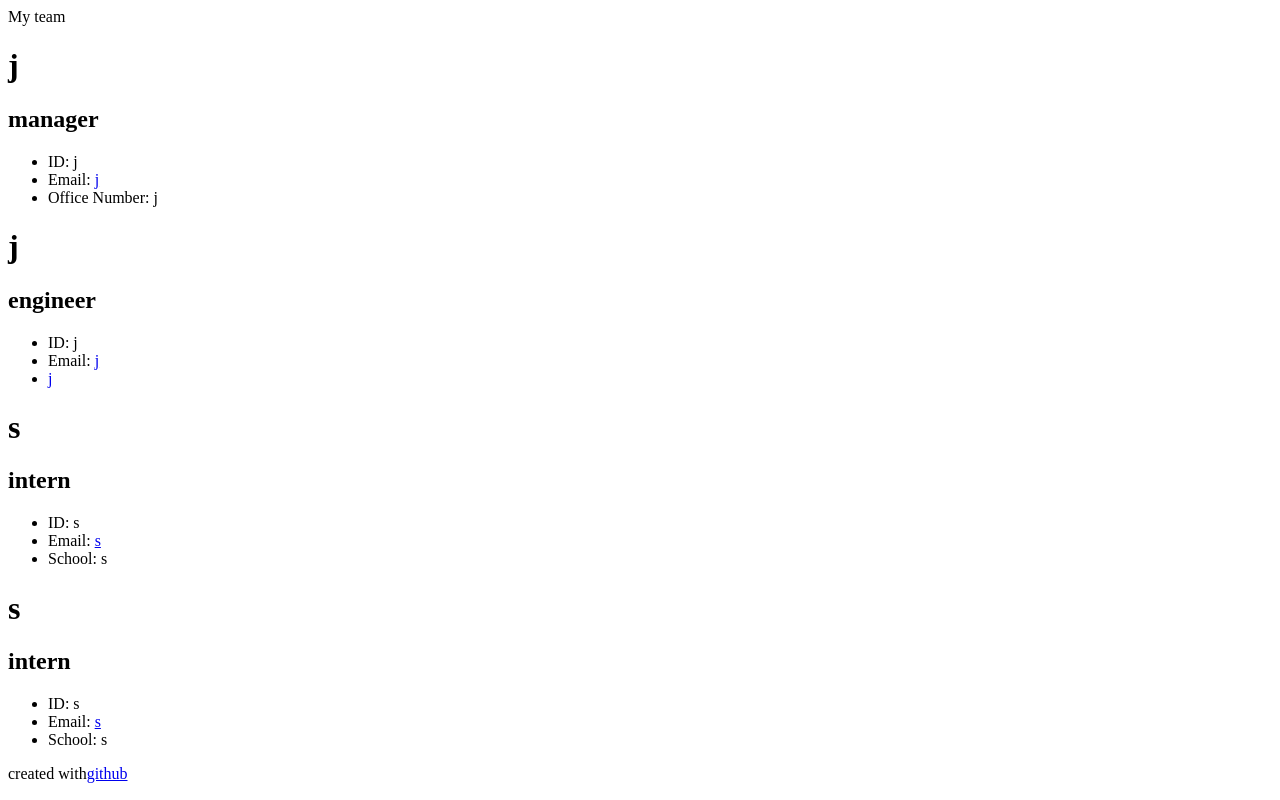
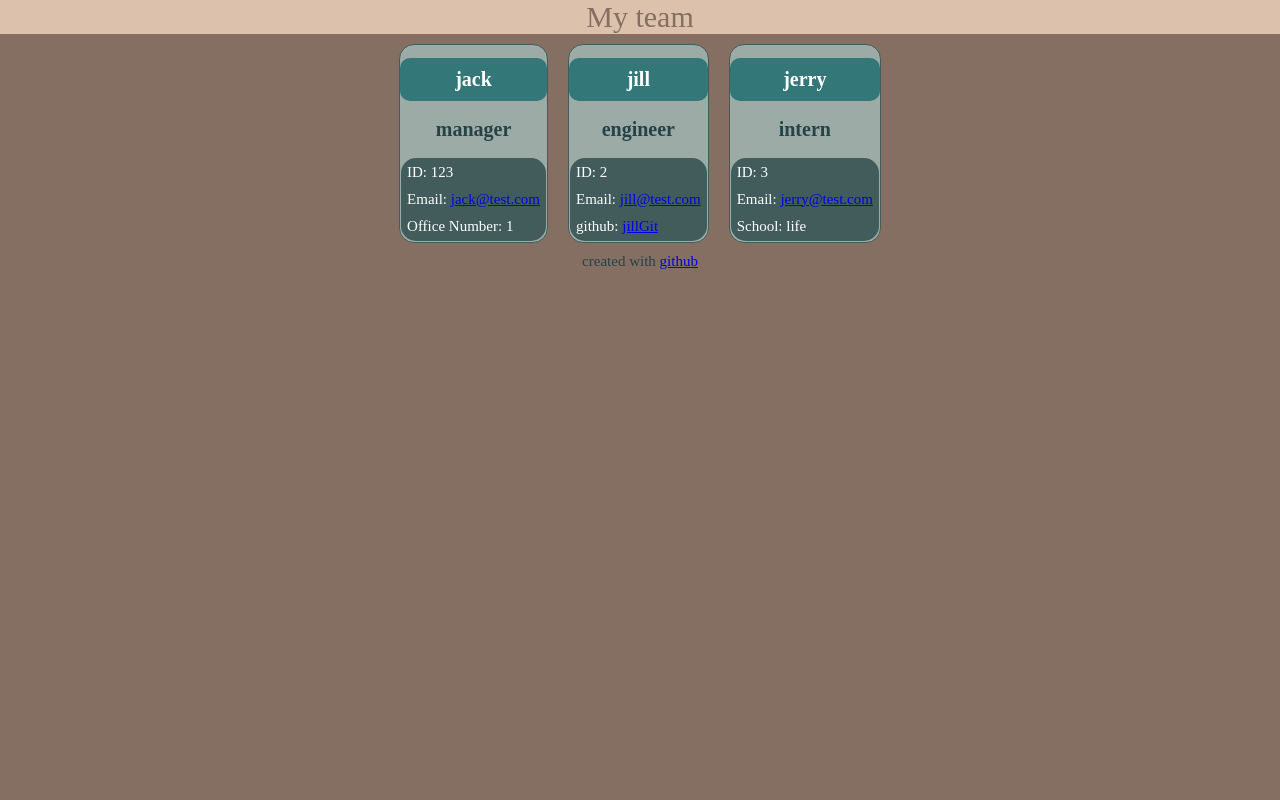
Before and after one commit to mkalik/module10-team-profile-generator, a website: page dist/index.html in a window 1280 px wide. Drawn offline with Linux system fonts and the light colour scheme.

Commit message:
fixed a typo and added some styling

```diff
--- a/__tests__/Engineer.test.js
+++ b/__tests__/Engineer.test.js
@@ -0,0 +1,19 @@
+const Class = require('../lib/classPos.js');
+
+describe('Engineer class constructor', () => {
+    describe('Starting tests', () => {
+        test('Tests to see if the class is creating an object', () => {
+            const obj = new Class.engineer();
+            expect(obj).toBeInstanceOf(Class.engineer);
+        });
+        test('Testing various class methods', () => {
+            const val = 'default';
+            const role = 'engineer';
+            const chi = new Class.engineer();
+            expect(chi.getName()).toBe(val);
+            expect(chi.getID()).toBe(val);
+            expect(chi.getRole()).toBe(role);
+            expect(chi.getGit()).toBe('null');
+        });
+    });
+});
--- a/__tests__/Intern.test.js
+++ b/__tests__/Intern.test.js
@@ -0,0 +1,19 @@
+const Class = require('../lib/classPos.js');
+
+describe('Engineer class constructor', () => {
+    describe('Starting tests', () => {
+        test('Tests to see if the class is creating an object', () => {
+            const obj = new Class.intern();
+            expect(obj).toBeInstanceOf(Class.intern);
+        });
+        test('Testing various class methods', () => {
+            const val = 'default';
+            const role = 'intern';
+            const chi = new Class.intern();
+            expect(chi.getName()).toBe(val);
+            expect(chi.getID()).toBe(val);
+            expect(chi.getRole()).toBe(role);
+            expect(chi.getSchool()).toBe('none');
+        });
+    });
+});
--- a/index.js
+++ b/index.js
@@ -4,7 +4,7 @@ const html = require('./src/htmlCreator.js');
 
 var employees = [];
 //questions for various roles (manager, engineer, intern)
-manQs = [
+var manQs = [
     {
         type: 'input',
         name: 'Name',
@@ -26,7 +26,7 @@ manQs = [
         message: "Enter your team manager's office number",
     },
 ];
-engQs = [
+var engQs = [
     {
         type: 'input',
         name: 'Name',
@@ -35,7 +35,7 @@ engQs = [
     {
         type: 'input',
         name: 'ID',
-        message: "Enter your enigneer's id number",
+        message: "Enter your engineer's id number",
     },
     {
         type: 'input',
@@ -48,7 +48,7 @@ engQs = [
         message: "Enter your engineer's github account name",
     },
 ];
-intQs = [
+var intQs = [
     {
         type: 'input',
         name: 'Name',
@@ -71,7 +71,7 @@ intQs = [
     },
 ];
 //menu question that asks a user what new role they would like to add
-menuQs = [
+var menuQs = [
     {
         type: 'list',
         name: 'role',
@@ -117,9 +117,6 @@ async function askQuestions() {
         addInt();
     } else {
         html.createHtml(employees);
-        for (var i = 0; i < employees.length; i++) {
-            console.log(employees[i].getRole());
-        }
     }
 }
 init();
--- a/lib/classPos.js
+++ b/lib/classPos.js
@@ -44,7 +44,7 @@ class manager extends employee {
     }
 }
 class intern extends employee {
-    constructor(name, id, email, school = 'not provided') {
+    constructor(name, id, email, school = 'none') {
         super(name, id, email);
         this.school = school;
         this.getSchool = () => {
--- /dev/null
+++ b/lib/style.css
@@ -0,0 +1,73 @@
+/* style sheet */
+:root{
+    --box-top:	#337778;
+    --box-body: #9caba6;
+    --box-text:#fff;
+    --bg-main: #856f62;
+    --bg-head: #dcc1ac;
+    --bg-else:#415c5a;
+}
+*{
+    border-radius: 15px;
+}
+
+body{
+    background: var(--bg-main);
+    color: #264348;
+    font-size: 15px;
+    border-radius: 0px;
+    margin:auto;
+}
+header {
+    display:block;
+    background: var(--bg-head);
+    color:var(--bg-main);
+    font-size: 30px;
+    border-radius: 0px;
+    text-align: center;
+}
+div.employee-info{
+    display:flex;
+    justify-content:center;
+
+}
+div.employee {
+    display: inline-block;
+    font-size: 20px;
+    border: 1px solid var(--bg-else);
+    background: var(--box-body);
+    margin: 10px;
+
+}
+h1 {
+    background: var(--box-top);
+    color: var(--box-text);
+    font-size: 20px;
+    text-align:center;
+    border-radius: 10px 10px 10px 10px;
+    padding:  10px;
+
+}
+h2{
+    border-radius: 0px 0px 0px 0px;
+    text-align:center;
+    font-size: 20px;
+    /* background: var(--bg-else); */
+}
+ul{
+    margin: 1px;
+    padding:1px;
+    color:var(--box-text);
+    background:var(--bg-else);
+    font-size: 15px;
+    list-style:none;
+}
+li{
+    padding: 5px;
+}
+
+footer{
+    display:flex;
+    justify-content: center;
+
+}
--- a/src/htmlCreator.js
+++ b/src/htmlCreator.js
@@ -5,12 +5,15 @@ var htmlHead = `<!DOCTYPE html>
 <head>
     <meta charset="UTF-8">
     <title>My Team</title>
+    <link rel="stylesheet" href="../lib/style.css">
 </head>
 <header>My team</header>
-<body>`;
+<body>
+<div class = "employee-info">`;
 var htmlFoot = `
+</div>
 <footer>
-    <div>created with<a href="https://github.com/mkalik/module10-team-profile-generator">github</a></div>
+    <div>created with <a href="https://github.com/mkalik/module10-team-profile-generator">github</a></div>
 </footer>
 </body>
 </html>`;
@@ -31,7 +34,7 @@ async function createHtml(employeeInfo) {
         info.getRole() == 'manager'
             ? (holder = `Office Number: ${info.getOffice()}`)
             : info.getRole() == 'engineer'
-            ? (holder = `<a href = 'https://github.com/${info.getGit()}'target="_blank" rel="noopener noreferrer"> ${info.getGit()}</a>`)
+            ? (holder = `<div> github: <a href = 'https://github.com/${info.getGit()}'target="_blank" rel="noopener noreferrer">${info.getGit()}</a></div>`)
             : (holder = `School: ${info.getSchool()}`);
         //this is essentially the template for each employee box
         var html = `<div class = 'employee'>
```
Also changed, not shown: dist/index.html.
